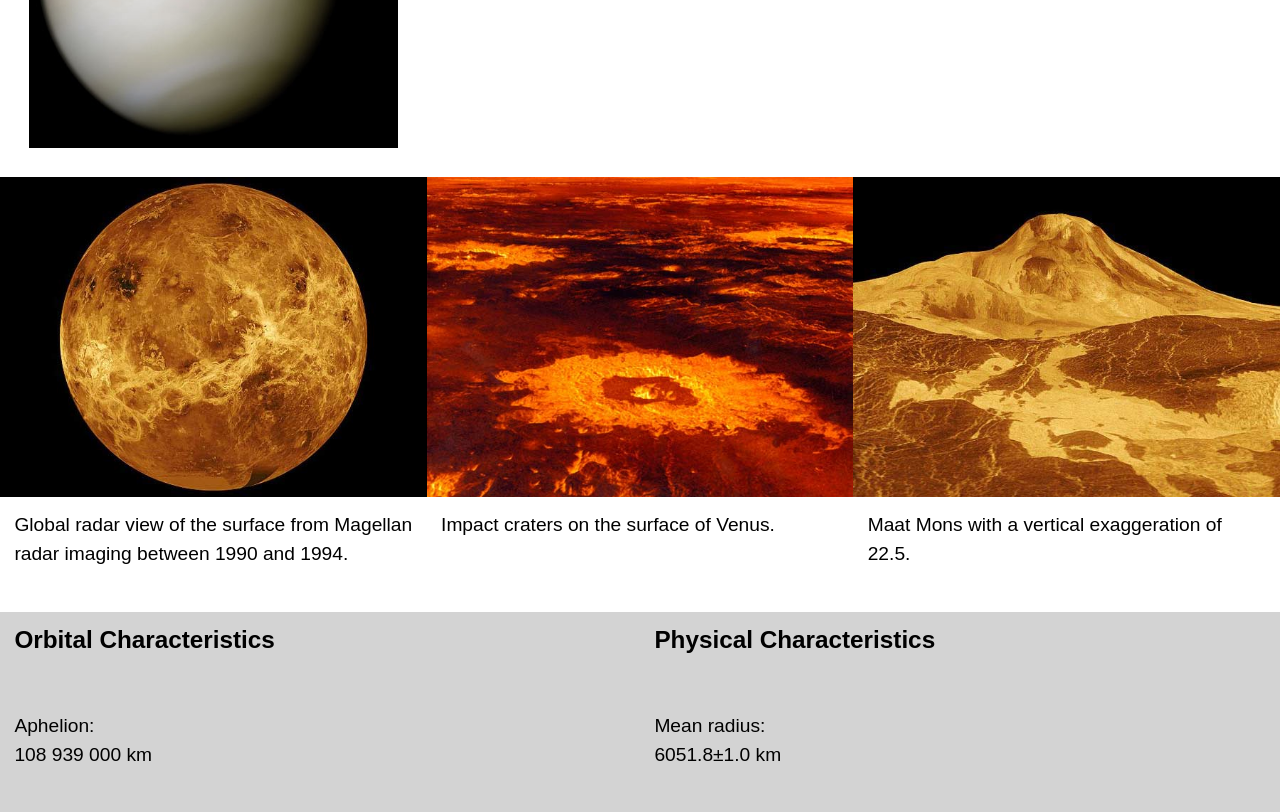
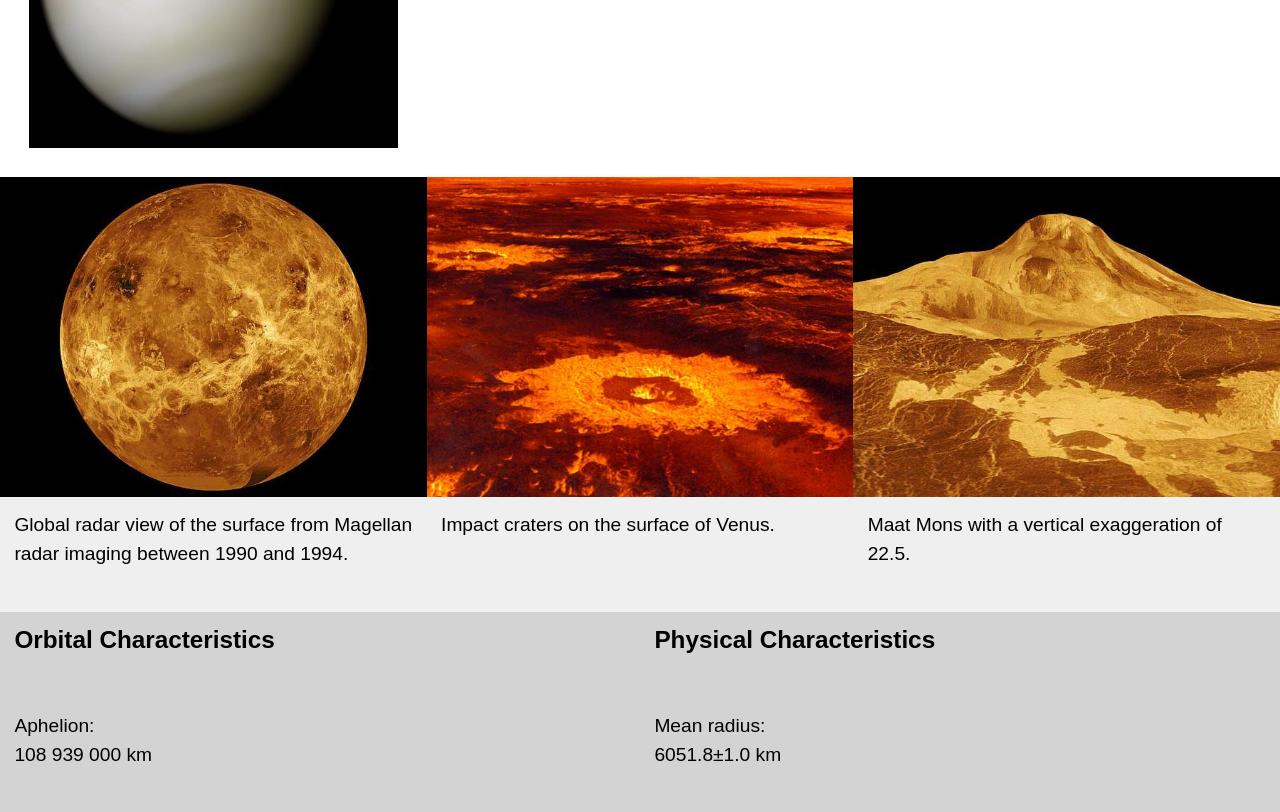
Before and after one commit to anthonyaubrey/dsn1675-planet-website, a plain HTML site: page index.html in a window 1280 px wide. Shown: the part 466-1278 px from the top of the page. Drawn offline with Linux system fonts and the light colour scheme.

Commit message:
Added background colour

```diff
--- a/index.html
+++ b/index.html
@@ -42,7 +42,7 @@
     </div>
   </div>
 
-<div class="grid">
+<div class="grid lightergray">
   <div class="unit unit-xs-1 unit-s-1 unit-m-1-3 unit-l-1-3">
      <figure>
        <img class="img-flex"src="images/venus-1.jpg" alt="An image of Venus.">
```
